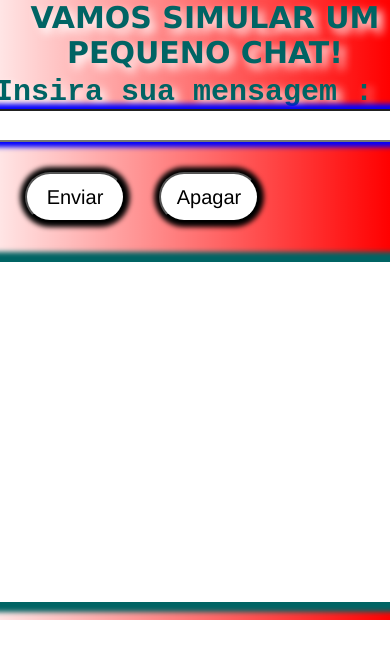
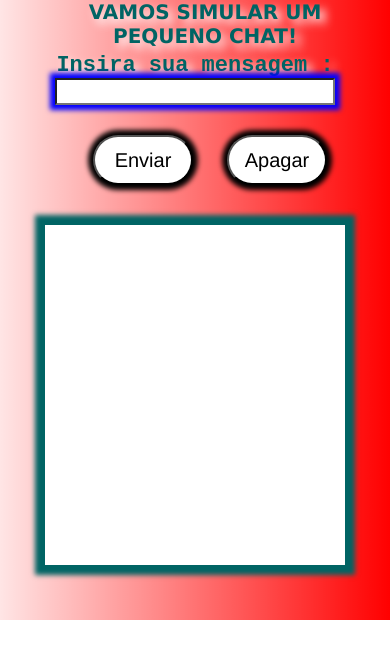
Before and after one commit to LucasCscBks/Modulo6_Tarefa_Js, a plain HTML site: page Modulo_6_Tarefa_7_Js/Questao3/index.html in a window 390 px wide. Drawn offline with Linux system fonts and the light colour scheme.

Commit message:
update media query

```diff
--- a/Modulo_6_Tarefa_7_Js/Questao3/index.css
+++ b/Modulo_6_Tarefa_7_Js/Questao3/index.css
@@ -84,16 +84,27 @@ button:active {
         margin-bottom: 5px;
         display: flex;
         text-align: center;
+        font-size: 20px;
+        width: 250px;
     }
     #form {
         display: flex;
         flex-direction: column;
+        align-items: center;
+    }
+    #label {
+        font-size: 22px;
     }
     #input {
         margin-bottom: 15px;
+        width: 280px;
+        font-size: 20px;
+    }
+    #container {
+        display: flex;
+        justify-content: center;
     }
     #textArea {
-        width: 400px;
-
+        width: 300px;
     }
 }
```
Also changed, not shown: Modulo_6_Tarefa_7_Js/Questao3/chat_icon.png (added).
